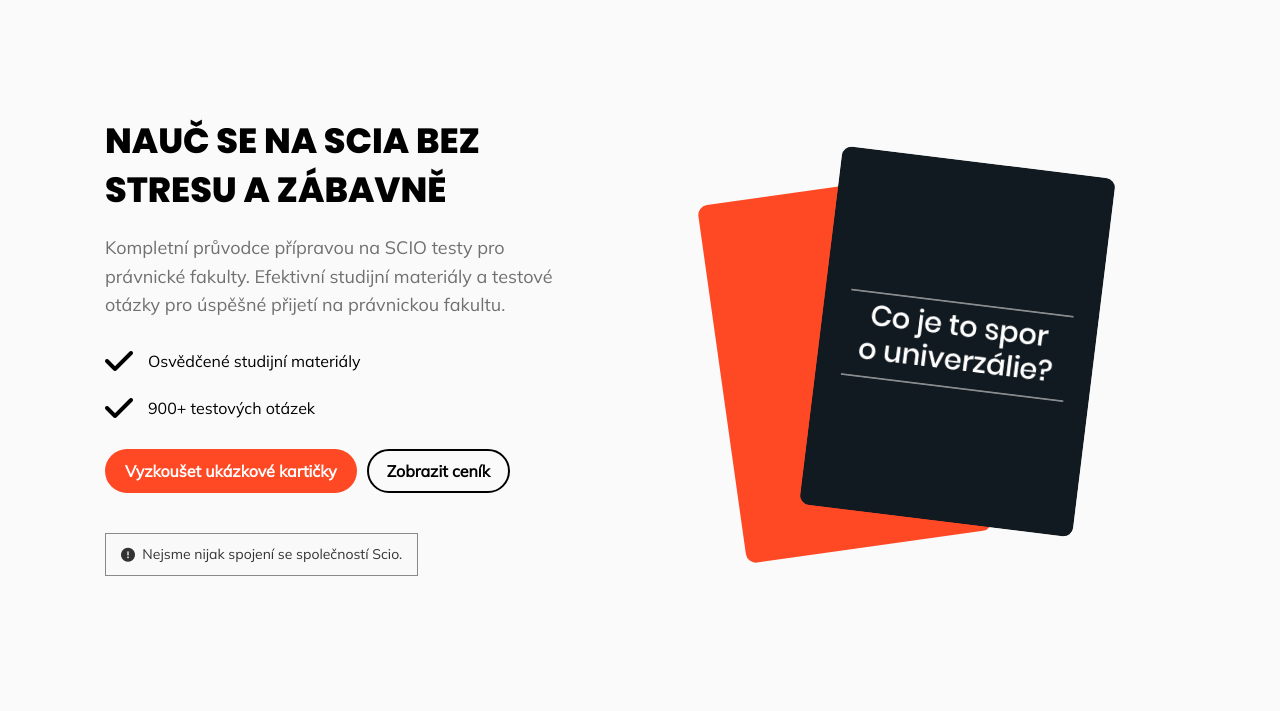
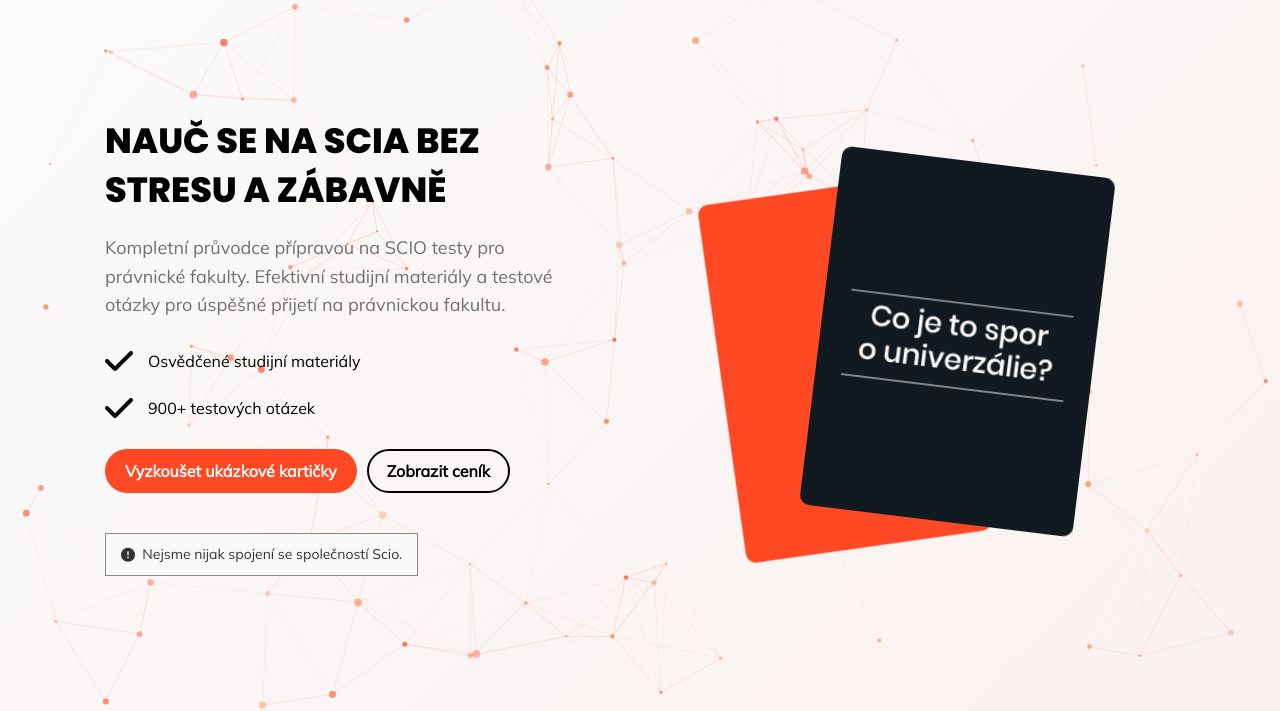
Before and after one commit to zsvkarty/zsvkarty.github.io, a website: page index.html in a window 1280 px wide. Shown: the part 89-800 px from the top of the page. Drawn offline with Linux system fonts and the light colour scheme.

Commit message:
cool effect

```diff
--- /dev/null
+++ b/assets/css/particles.css
@@ -0,0 +1,39 @@
+/* Particle effect styling */
+.hero {
+    position: relative;
+    overflow: hidden;
+  }
+
+  .particles-canvas {
+    position: absolute;
+    top: 0;
+    left: 0;
+    width: 100%;
+    height: 100%;
+    pointer-events: none;
+    z-index: 1;
+  }
+
+  /* Ensure hero content is above particles */
+  .hero-content {
+    position: relative;
+    z-index: 2;
+  }
+
+  .hero-banner {
+    position: relative;
+    z-index: 2;
+  }
+
+  /* Add a subtle gradient overlay to enhance particle visibility */
+  .hero::before {
+    content: "";
+    position: absolute;
+    top: 0;
+    left: 0;
+    width: 100%;
+    height: 100%;
+    background: linear-gradient(135deg, rgba(255, 255, 255, 0.1) 0%, rgba(255, 76, 41, 0.05) 100%);
+    z-index: 1;
+    pointer-events: none;
+  }
--- /dev/null
+++ b/assets/js/particles.js
@@ -0,0 +1,151 @@
+// Particle system for hero section
+document.addEventListener("DOMContentLoaded", () => {
+    const heroSection = document.querySelector(".hero")
+    if (!heroSection) return
+
+    // Create canvas element
+    const canvas = document.createElement("canvas")
+    canvas.className = "particles-canvas"
+    canvas.style.position = "absolute"
+    canvas.style.top = "0"
+    canvas.style.left = "0"
+    canvas.style.width = "100%"
+    canvas.style.height = "100%"
+    canvas.style.pointerEvents = "none" // Make sure it doesn't interfere with clicks
+    canvas.style.zIndex = "1" // Place it above the background but below the content
+
+    // Insert canvas as the first child of hero section
+    heroSection.insertBefore(canvas, heroSection.firstChild)
+
+    // Set canvas size
+    const resizeCanvas = () => {
+      canvas.width = heroSection.offsetWidth
+      canvas.height = heroSection.offsetHeight
+    }
+
+    resizeCanvas()
+    window.addEventListener("resize", resizeCanvas)
+
+    // Get canvas context
+    const ctx = canvas.getContext("2d")
+
+    // Particle class
+    class Particle {
+      constructor() {
+        this.reset()
+      }
+
+      reset() {
+        this.x = Math.random() * canvas.width
+        this.y = Math.random() * canvas.height
+        this.size = Math.random() * 3 + 1
+        this.speedX = (Math.random() - 0.5) * 1
+        this.speedY = (Math.random() - 0.5) * 1
+        this.opacity = Math.random() * 0.5 + 0.2
+        this.color = `rgba(255, ${Math.floor(Math.random() * 76) + 41}, ${Math.floor(Math.random() * 41)}, ${this.opacity})`
+      }
+
+      update() {
+        this.x += this.speedX
+        this.y += this.speedY
+
+        // Reset particle if it goes out of bounds
+        if (this.x < 0 || this.x > canvas.width || this.y < 0 || this.y > canvas.height) {
+          this.reset()
+        }
+      }
+
+      draw() {
+        ctx.fillStyle = this.color
+        ctx.beginPath()
+        ctx.arc(this.x, this.y, this.size, 0, Math.PI * 2)
+        ctx.fill()
+      }
+    }
+
+    // Create particles
+    const particles = []
+    const particleCount = Math.min(Math.floor((canvas.width * canvas.height) / 10000), 100)
+
+    for (let i = 0; i < particleCount; i++) {
+      particles.push(new Particle())
+    }
+
+    // Connect particles with lines if they are close enough
+    function connectParticles() {
+      const maxDistance = 150
+
+      for (let i = 0; i < particles.length; i++) {
+        for (let j = i + 1; j < particles.length; j++) {
+          const dx = particles[i].x - particles[j].x
+          const dy = particles[i].y - particles[j].y
+          const distance = Math.sqrt(dx * dx + dy * dy)
+
+          if (distance < maxDistance) {
+            const opacity = 1 - distance / maxDistance
+            ctx.strokeStyle = `rgba(255, 76, 41, ${opacity * 0.2})`
+            ctx.lineWidth = 1
+            ctx.beginPath()
+            ctx.moveTo(particles[i].x, particles[i].y)
+            ctx.lineTo(particles[j].x, particles[j].y)
+            ctx.stroke()
+          }
+        }
+      }
+    }
+
+    // Animation loop
+    function animate() {
+      ctx.clearRect(0, 0, canvas.width, canvas.height)
+
+      particles.forEach((particle) => {
+        particle.update()
+        particle.draw()
+      })
+
+      connectParticles()
+
+      requestAnimationFrame(animate)
+    }
+
+    animate()
+
+    // Add mouse interaction
+    const mouse = {
+      x: null,
+      y: null,
+      radius: 150,
+    }
+
+    canvas.addEventListener("mousemove", (e) => {
+      const rect = canvas.getBoundingClientRect()
+      mouse.x = e.clientX - rect.left
+      mouse.y = e.clientY - rect.top
+    })
+
+    canvas.addEventListener("mouseleave", () => {
+      mouse.x = null
+      mouse.y = null
+    })
+
+    // Update particle behavior to react to mouse
+    const originalUpdate = Particle.prototype.update
+    Particle.prototype.update = function () {
+      originalUpdate.call(this)
+
+      if (mouse.x !== null && mouse.y !== null) {
+        const dx = this.x - mouse.x
+        const dy = this.y - mouse.y
+        const distance = Math.sqrt(dx * dx + dy * dy)
+
+        if (distance < mouse.radius) {
+          const forceDirectionX = dx / distance
+          const forceDirectionY = dy / distance
+          const force = (mouse.radius - distance) / mouse.radius
+
+          this.speedX += forceDirectionX * force * 0.5
+          this.speedY += forceDirectionY * force * 0.5
+        }
+      }
+    }
+  })
--- a/index.html
+++ b/index.html
@@ -41,6 +41,7 @@
     - custom css link
   -->
   <link rel="stylesheet" href="./assets/css/style.css">
+  <link rel="stylesheet" href="./assets/css/particles.css">
 
   <!--
     - google font link
@@ -834,7 +835,7 @@
               <li class="contact-item">
                 <i class="fas fa-envelope"></i>
 
-                <a href="mailto:info@dostansenaprava.cz" class="contact-link">info@dostansenaprava.cz</a>
+                <a href="/cdn-cgi/l/email-protection#3b52555d547b5f54484f5a55485e555a4b495a4d5a155841" class="contact-link"><span class="__cf_email__" data-cfemail="650c0b030a25010a1611040b16000b0415170413044b061f">[email&#160;protected]</span></a>
               </li>
 
               <li class="contact-item">
@@ -906,7 +907,8 @@
   <!--
     - custom js link
   -->
-  <script src="./assets/js/script.js" defer></script>
+  <script data-cfasync="false" src="/cdn-cgi/scripts/5c5dd728/cloudflare-static/email-decode.min.js"></script><script src="./assets/js/script.js" defer></script>
+  <script src="./assets/js/particles.js" defer></script>
   <script>
     document.addEventListener('DOMContentLoaded', function() {
       const video = document.getElementById('previewVideo');
```
